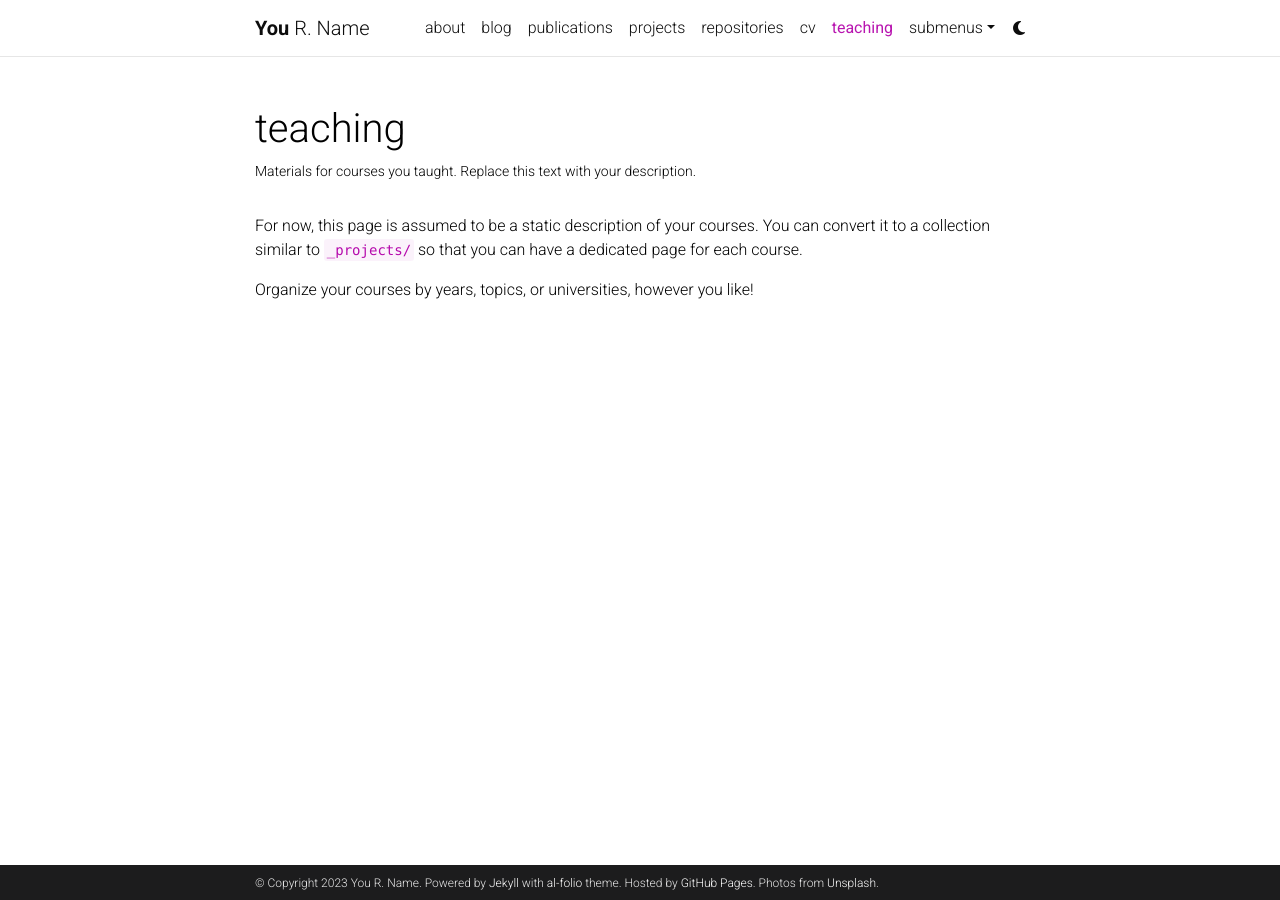
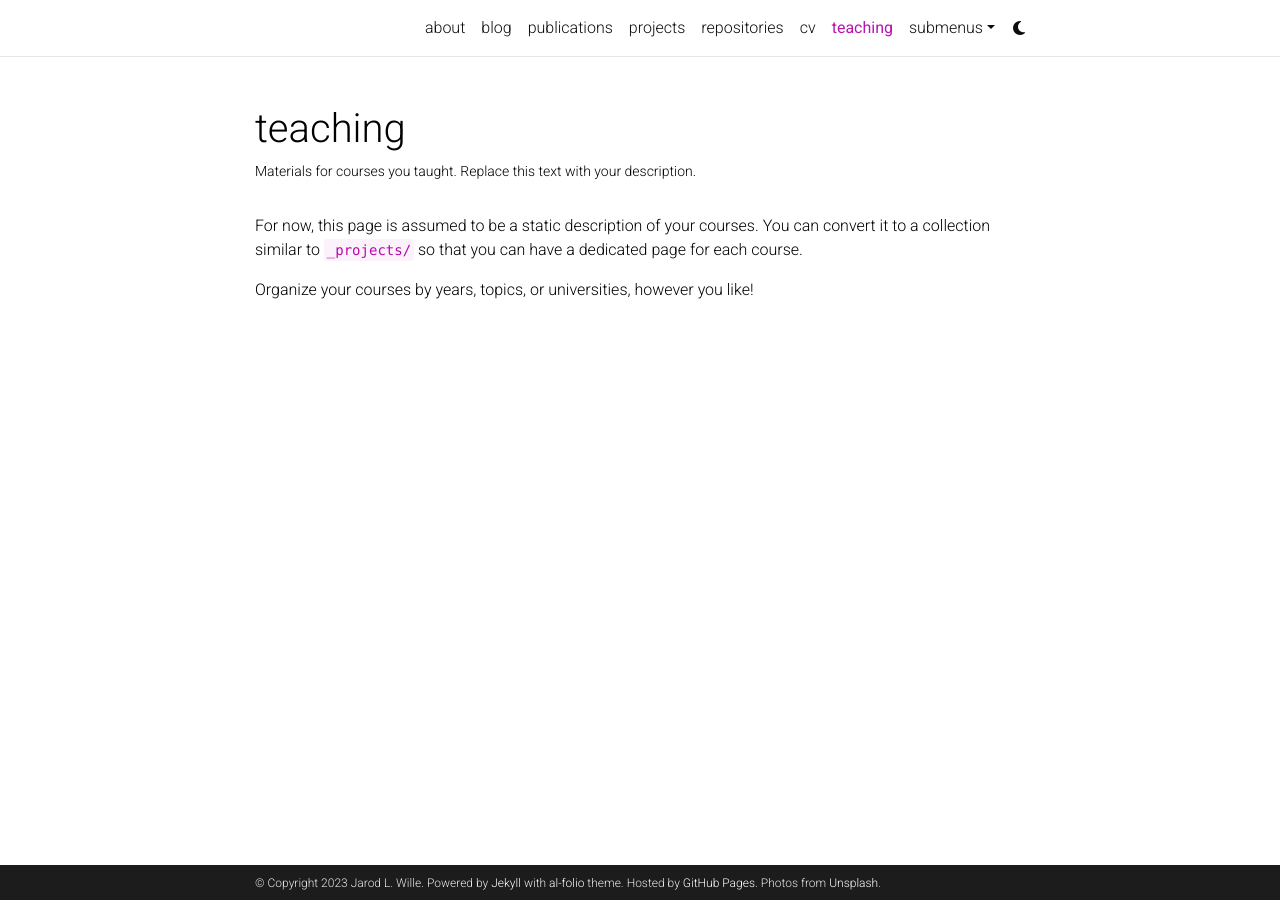
Before and after one commit to jarodwille/jarodwille.github.io, a Jekyll site: the page built from _pages/teaching.md, in a window 1280 px wide. Built offline with Jekyll 4.4.1, drawn with Linux system fonts in a browser that asks for light colours; comment, search, counter and statistics services are not loaded; a style sheet for code colours, icons or effects is not loaded.

Commit message:
first set up

```diff
--- a/_config.yml
+++ b/_config.yml
@@ -2,11 +2,11 @@
 # Site settings
 # -----------------------------------------------------------------------------
 
-title: blank # the website title (if blank, full name will be used instead)
-first_name: You
-middle_name: R.
-last_name: Name
-email: you@example.com
+title: # the website title (if blank, full name will be used instead)
+first_name: Jarod
+middle_name: L.
+last_name: Wille
+email: jarodwille27@gmail.com
 description: > # the ">" symbol means to ignore newlines until "footer_text:"
   A simple, whitespace theme for academics. Based on [*folio](https://github.com/bogoli/-folio) design.
 footer_text: >
@@ -16,10 +16,10 @@ footer_text: >
 keywords: jekyll, jekyll-theme, academic-website, portfolio-website  # add your own keywords or leave empty
 
 lang: en # the language of your site (for example: en, fr, cn, ru, etc.)
-icon: ⚛️  # the emoji used as the favicon (alternatively, provide image name in /assets/img/)
+icon: 🧑🏼‍💻  # the emoji used as the favicon (alternatively, provide image name in /assets/img/)
 
-url: https://alshedivat.github.io # the base hostname & protocol for your site
-baseurl: /al-folio # the subpath of your site, e.g. /blog/
+url: https://jarodwille.github.io # the base hostname & protocol for your site
+baseurl: # the subpath of your site, e.g. /blog/
 last_updated: false # set to true if you want to display last updated in the footer
 impressum_path:  # set to path to include impressum link in the footer, use the same path as permalink in a page, helps to conform with EU GDPR
 
```
